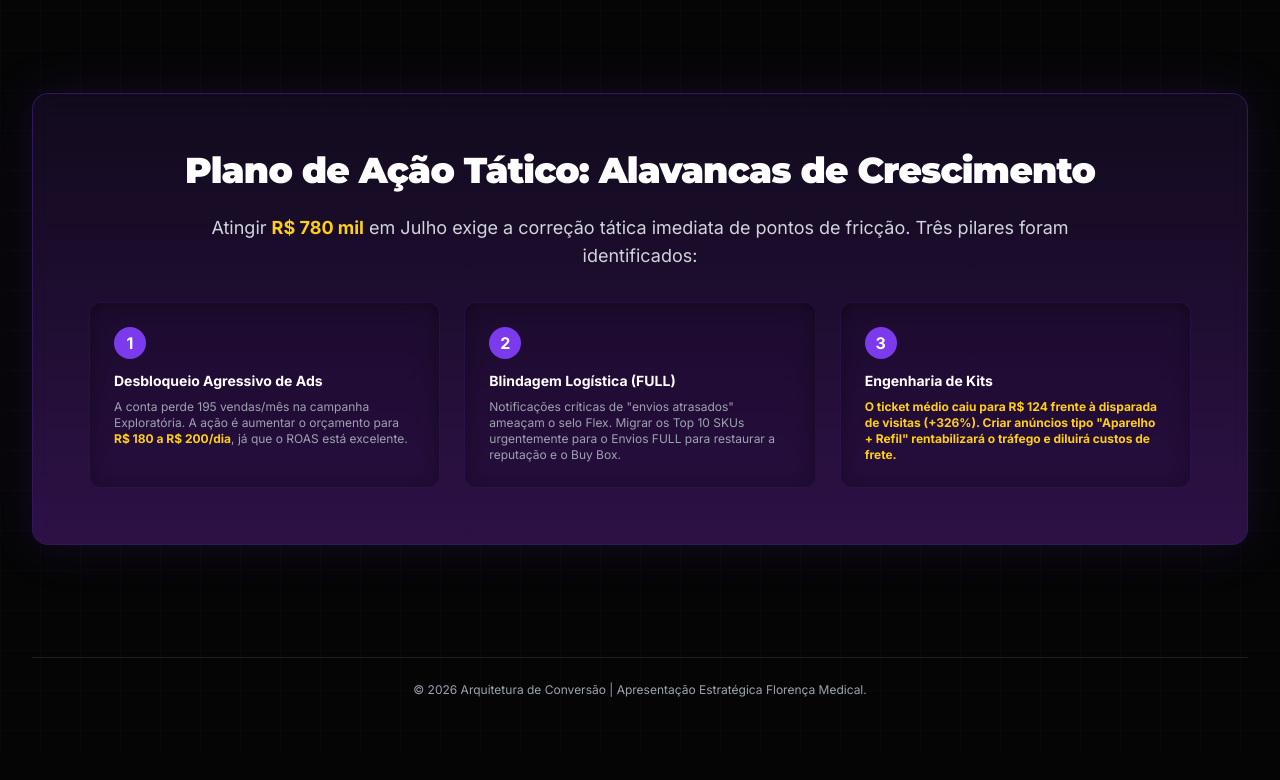
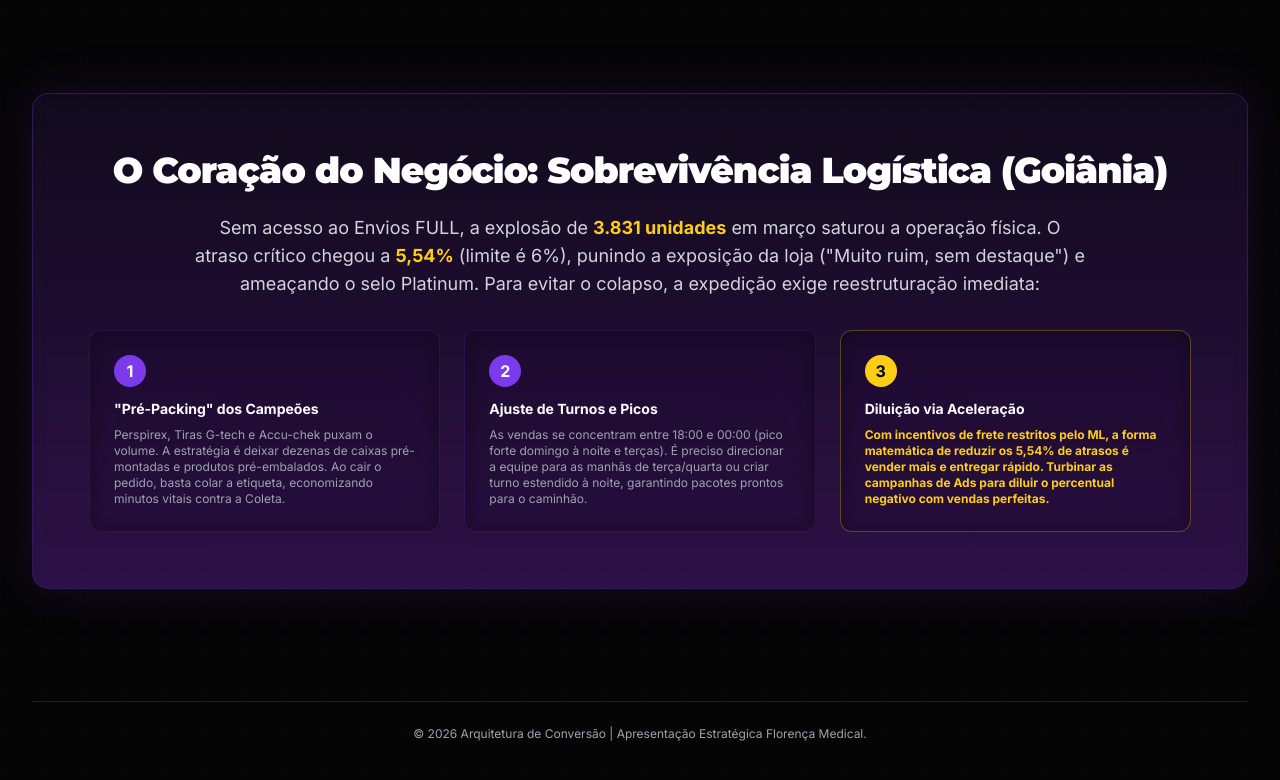
Before and after one commit to MambaEnablement/Florenca_Apresentacao_Resultados, a plain HTML site: page index.html in a window 1280 px wide. Shown: the part 3190-3970 px from the top of the page. Before the commit the page ends 3944 px from the top, so only its background shows below. Drawn offline with nearby package versions, Linux system fonts and the light colour scheme.

Commit message:
Add files via upload

```diff
--- a/index.html
+++ b/index.html
@@ -293,26 +293,26 @@
         <section id="diretriz" class="mb-24 pt-4">
             <div class="glass-panel p-10 md:p-14 rounded-2xl bg-mamba-purple/10 border border-mamba-purple/30 text-center relative overflow-hidden shadow-[0_0_50px_rgba(124,58,237,0.15)]">
                 <div class="absolute inset-0 bg-gradient-to-t from-mamba-purple-dark/40 to-transparent"></div>
-                <h2 class="font-montserrat font-black text-2xl md:text-4xl text-white mb-6 relative z-10 tracking-tight">Plano de Ação Tático: Alavancas de Crescimento</h2>
+                <h2 class="font-montserrat font-black text-2xl md:text-4xl text-white mb-6 relative z-10 tracking-tight">O Coração do Negócio: Sobrevivência Logística (Goiânia)</h2>
                 <p class="text-gray-300 font-inter text-base md:text-lg leading-relaxed max-w-4xl mx-auto relative z-10 mb-8">
-                    Atingir <strong class="text-mamba-highlight">R$ 780 mil</strong> em Julho exige a correção tática imediata de pontos de fricção. Três pilares foram identificados:
+                    Sem acesso ao Envios FULL, a explosão de <strong class="text-mamba-highlight">3.831 unidades</strong> em março saturou a operação física. O atraso crítico chegou a <strong class="text-mamba-highlight">5,54%</strong> (limite é 6%), punindo a exposição da loja ("Muito ruim, sem destaque") e ameaçando o selo Platinum. Para evitar o colapso, a expedição exige reestruturação imediata:
                 </p>
 
                 <div class="grid grid-cols-1 md:grid-cols-3 gap-6 relative z-10 text-left">
-                    <div class="glass-panel p-6 rounded-xl bg-black/40">
+                    <div class="glass-panel p-6 rounded-xl bg-black/40 border border-mamba-purple/20">
                         <div class="w-8 h-8 rounded-full bg-mamba-purple flex items-center justify-center mb-3 text-white font-bold">1</div>
-                        <h5 class="text-white font-bold mb-2 text-sm">Desbloqueio Agressivo de Ads</h5>
-                        <p class="text-xs text-gray-400">A conta perde 195 vendas/mês na campanha Exploratória. A ação é aumentar o orçamento para <strong class="text-mamba-highlight">R$ 180 a R$ 200/dia</strong>, já que o ROAS está excelente.</p>
+                        <h5 class="text-white font-bold mb-2 text-sm">"Pré-Packing" dos Campeões</h5>
+                        <p class="text-xs text-gray-400">Perspirex, Tiras G-tech e Accu-chek puxam o volume. A estratégia é deixar dezenas de caixas pré-montadas e produtos pré-embalados. Ao cair o pedido, basta colar a etiqueta, economizando minutos vitais contra a Coleta.</p>
                     </div>
-                    <div class="glass-panel p-6 rounded-xl bg-black/40">
+                    <div class="glass-panel p-6 rounded-xl bg-black/40 border border-mamba-purple/20">
                         <div class="w-8 h-8 rounded-full bg-mamba-purple flex items-center justify-center mb-3 text-white font-bold">2</div>
-                        <h5 class="text-white font-bold mb-2 text-sm">Blindagem Logística (FULL)</h5>
-                        <p class="text-xs text-gray-400">Notificações críticas de "envios atrasados" ameaçam o selo Flex. Migrar os Top 10 SKUs urgentemente para o Envios FULL para restaurar a reputação e o Buy Box.</p>
+                        <h5 class="text-white font-bold mb-2 text-sm">Ajuste de Turnos e Picos</h5>
+                        <p class="text-xs text-gray-400">As vendas se concentram entre 18:00 e 00:00 (pico forte domingo à noite e terças). É preciso direcionar a equipe para as manhãs de terça/quarta ou criar turno estendido à noite, garantindo pacotes prontos para o caminhão.</p>
                     </div>
-                    <div class="glass-panel p-6 rounded-xl bg-black/40">
-                        <div class="w-8 h-8 rounded-full bg-mamba-purple flex items-center justify-center mb-3 text-white font-bold">3</div>
-                        <h5 class="text-white font-bold mb-2 text-sm">Engenharia de Kits</h5>
-                        <p class="text-[#FECE15] font-bold text-xs">O ticket médio caiu para R$ 124 frente à disparada de visitas (+326%). Criar anúncios tipo "Aparelho + Refil" rentabilizará o tráfego e diluirá custos de frete.</p>
+                    <div class="glass-panel p-6 rounded-xl bg-black/40 border border-mamba-highlight/30">
+                        <div class="w-8 h-8 rounded-full bg-mamba-highlight flex items-center justify-center mb-3 text-black font-bold">3</div>
+                        <h5 class="text-white font-bold mb-2 text-sm">Diluição via Aceleração</h5>
+                        <p class="text-[#FECE15] font-bold text-xs">Com incentivos de frete restritos pelo ML, a forma matemática de reduzir os 5,54% de atrasos é vender mais e entregar rápido. Turbinar as campanhas de Ads para diluir o percentual negativo com vendas perfeitas.</p>
                     </div>
                 </div>
             </div>
@@ -443,7 +443,7 @@
                     labels: ['Jan', 'Fev', 'Mar', 'Abr (P)', 'Mai (P)', 'Jun (P)', 'Jul (P)'],
                     datasets: [{
                         label: 'Faturamento (R$)',
-                        data: [25943, 160304, 378728, 513000, 590000, 678500, 780000], // Ajustado Março para o valor da tabela
+                        data: [25943, 160304, 378728, 513000, 590000, 678500, 780000],
                         borderColor: '#a855f7',
                         backgroundColor: getGradient(ctxProj),
                         borderWidth: 4,
```
